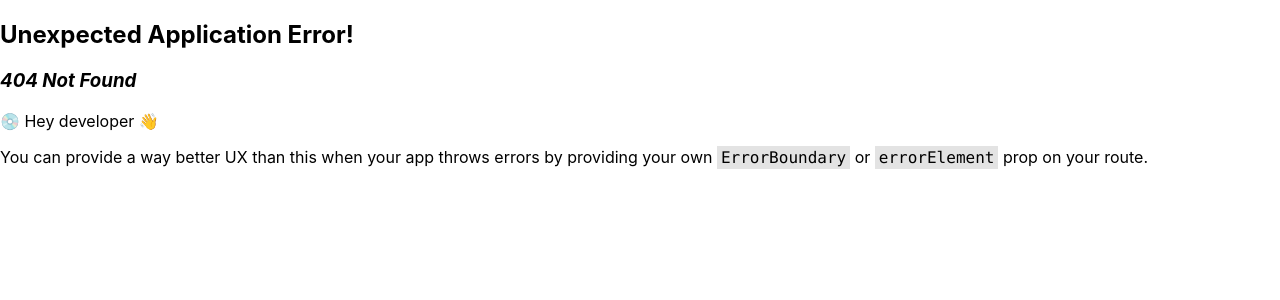
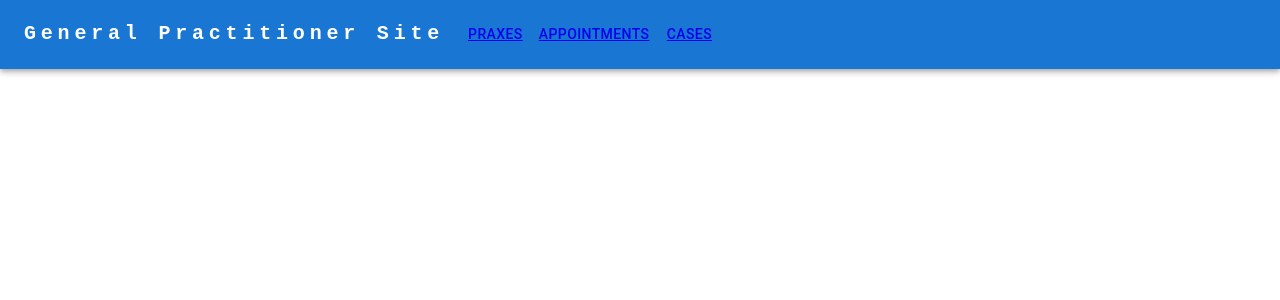
Before and after one commit to Dinnyeee/Backend, a React (Create React App) app in the folder frontend/: page /doctorstart in a window 1280 px wide. Before the commit this address had no page. Shown: the top 300 px of the page. Built offline with nearby package versions, Linux system fonts and the light colour scheme.

Commit message:
Doctor things

```diff
--- a/frontend/src/App.js
+++ b/frontend/src/App.js
@@ -8,21 +8,24 @@
 import {Register} from './login_register/Register';
 import {Praxes} from './doctor/Praxes';
 import { Appointments } from './doctor/Appointments';
+import { DoctorStart } from './doctor/DoctorStart';
 
 
 function App() {
-  /*const [currentForm, setCurrentForm] = useState('appointments');
+  const [currentForm, setCurrentForm] = useState('appointments');
 
   const toggleForm = (formName) => {
     setCurrentForm(formName);
-  }*/
+  }
   return (
 
     <div className="App">
-
       <div>
-        <Appointments></Appointments>
+       <SimpleAppBar></SimpleAppBar>
       </div>
+      {
+        currentForm === "login" ? <Login onFormSwitch={toggleForm} /> : <Register onFormSwitch={toggleForm} />
+      }
 
     </div>
   );
--- /dev/null
+++ b/frontend/src/doctor/AddNewAppointmentForm.jsx
@@ -0,0 +1,53 @@
+import React, { useState } from "react";
+import Toolbar from '@mui/material/Toolbar';
+import Container from '@mui/material/Container';
+import AppBar from '@mui/material/AppBar';
+import Typography from '@mui/material/Typography';
+
+export const AddNewAppointmentForm = (props) => {
+return (
+        <AppBar position="static">
+          <Container maxWidth="sm">
+            <Toolbar disableGutters>
+              <Typography
+                variant="h6"
+                noWrap
+                component="a"
+                href="#app-bar-with-responsive-menu"
+                sx={{
+                  mr: 2,
+                  display: { xs: 'none', md: 'flex' },
+                  fontFamily: 'monospace',
+                  fontWeight: 700,
+                  letterSpacing: '.3rem',
+                  color: 'inherit',
+                  textDecoration: 'none',
+                }}
+              >
+                General Practitioner Site
+              </Typography>
+
+              <Typography
+                variant="h5"
+                noWrap
+                component="a"
+                href="#app-bar-with-responsive-menu"
+                sx={{
+                  mr: 2,
+                  display: { xs: 'flex', md: 'none' },
+                  flexGrow: 1,
+                  fontFamily: 'monospace',
+                  fontWeight: 700,
+                  letterSpacing: '.3rem',
+                  color: 'inherit',
+                  textDecoration: 'none',
+                }}
+              >
+                GPApp
+              </Typography>
+
+            </Toolbar>
+          </Container>
+        </AppBar>
+    );
+}
--- a/frontend/src/doctor/Appointments.jsx
+++ b/frontend/src/doctor/Appointments.jsx
@@ -20,7 +20,7 @@
 
     return (
       <div>
-            <AppBar position="static">
+          <AppBar position="static">
           <Container maxWidth="sm">
             <Toolbar disableGutters>
               <Typography
@@ -66,7 +66,7 @@
         <Container>
           <Container>
             <Button>
-              <Link to = '/praxes'>
+              <Link to = '/addnewappointmentform'>
                 Add new appointment dates
               </Link>
 
--- /dev/null
+++ b/frontend/src/doctor/DoctorResponsiveAppBar.js
@@ -0,0 +1,142 @@
+import * as React from 'react';
+import AppBar from '@mui/material/AppBar';
+import Box from '@mui/material/Box';
+import Toolbar from '@mui/material/Toolbar';
+import IconButton from '@mui/material/IconButton';
+import Typography from '@mui/material/Typography';
+import Menu from '@mui/material/Menu';
+import MenuIcon from '@mui/icons-material/Menu';
+import Container from '@mui/material/Container';
+import Button from '@mui/material/Button';
+import MenuItem from '@mui/material/MenuItem';
+import { Link } from "react-router-dom";
+
+const pages = ['Praxes', 'Appointments', 'Cases'];
+
+function DoctorResponsiveAppBar() {
+  const [anchorElNav, setAnchorElNav] = React.useState(null);
+  const [anchorElUser, setAnchorElUser] = React.useState(null);
+
+  const handleOpenNavMenu = (event) => {
+    setAnchorElNav(event.currentTarget);
+  };
+
+
+  const handleCloseNavMenu = () => {
+    setAnchorElNav(null);
+  };
+
+
+  return (
+    <AppBar position="static">
+      <Container maxWidth="xl">
+        <Toolbar disableGutters>
+          <Typography
+            variant="h6"
+            noWrap
+            component="a"
+            href="#app-bar-with-responsive-menu"
+            sx={{
+              mr: 2,
+              display: { xs: 'none', md: 'flex' },
+              fontFamily: 'monospace',
+              fontWeight: 700,
+              letterSpacing: '.3rem',
+              color: 'inherit',
+              textDecoration: 'none',
+            }}
+          >
+            General Practitioner Site
+          </Typography>
+
+          <Box sx={{ flexGrow: 1, display: { xs: 'flex', md: 'none' } }}>
+            <IconButton
+              size="large"
+              aria-label="account of current user"
+              aria-controls="menu-appbar"
+              aria-haspopup="true"
+              onClick={handleOpenNavMenu}
+              color="inherit"
+            >
+              <MenuIcon />
+            </IconButton>
+            <Menu
+              id="menu-appbar"
+              anchorEl={anchorElNav}
+              anchorOrigin={{
+                vertical: 'bottom',
+                horizontal: 'left',
+              }}
+              keepMounted
+              transformOrigin={{
+                vertical: 'top',
+                horizontal: 'left',
+              }}
+              open={Boolean(anchorElNav)}
+              onClose={handleCloseNavMenu}
+              sx={{
+                display: { xs: 'block', md: 'none' },
+              }}
+            >
+              {pages.map((page) => (
+                <MenuItem key={page} onClick={handleCloseNavMenu}>
+                  <Typography textAlign="center">{page}</Typography>
+                </MenuItem>
+              ))}
+            </Menu>
+          </Box>
+          <Typography
+            variant="h5"
+            noWrap
+            component="a"
+            href="#app-bar-with-responsive-menu"
+            sx={{
+              mr: 2,
+              display: { xs: 'flex', md: 'none' },
+              flexGrow: 1,
+              fontFamily: 'monospace',
+              fontWeight: 700,
+              letterSpacing: '.3rem',
+              color: 'inherit',
+              textDecoration: 'none',
+            }}
+          >
+            GPApp
+          </Typography>
+          <Box sx={{ flexGrow:1, display: { xs: 'none', md: 'flex' } }}>
+            <Button
+                onClick={handleCloseNavMenu}
+                sx={{ my: 2, color: 'white', display: 'block' }}
+              >
+                <Link to = '/praxes'>
+                  Praxes
+                </Link>
+
+              </Button>
+              <Button
+                onClick={handleCloseNavMenu}
+                sx={{ my: 2, color: 'white', display: 'block' }}
+              >
+                <Link to = '/appointments'>
+                  Appointments
+                </Link>
+
+              </Button>
+              <Button
+                onClick={handleCloseNavMenu}
+                sx={{ my: 2, color: 'white', display: 'block' }}
+              >
+                <Link to = '/cases'>
+                  Cases
+                </Link>
+
+              </Button>
+          </Box>
+
+
+        </Toolbar>
+      </Container>
+    </AppBar>
+  );
+}
+export default DoctorResponsiveAppBar;
--- /dev/null
+++ b/frontend/src/doctor/DoctorStart.jsx
@@ -0,0 +1,12 @@
+import React, { useState } from "react";
+import Toolbar from '@mui/material/Toolbar';
+import Container from '@mui/material/Container';
+import AppBar from '@mui/material/AppBar';
+import Typography from '@mui/material/Typography';
+import DoctorResponsiveAppBar from './DoctorResponsiveAppBar';
+
+export const DoctorStart = (props) => {
+  return (
+          <DoctorResponsiveAppBar></DoctorResponsiveAppBar>
+  );
+}
--- a/frontend/src/doctor/Praxes.jsx
+++ b/frontend/src/doctor/Praxes.jsx
@@ -12,6 +12,7 @@
 import Grid from '@mui/material/Grid';
 import Text from '@mui/material/ListItemText';
 import AppBar from '@mui/material/AppBar';
+
 interface TabPanelProps {
   children?: React.ReactNode;
   index: number;
--- a/frontend/src/login_register/Login.jsx
+++ b/frontend/src/login_register/Login.jsx
@@ -1,6 +1,7 @@
 import React, { useState } from "react";
 import Toolbar from '@mui/material/Toolbar';
 import Container from '@mui/material/Container';
+import { Link } from "react-router-dom";
 
 export const Login = (props) => {
     const [email, setEmail] = useState('');
@@ -21,8 +22,10 @@
                     <input value={email} onChange={(e) => setEmail(e.target.value)}type="email" placeholder="youremail@gmail.com" id="email" name="email" />
                     <div htmlFor="password">Password</div>
                     <input value={pass} onChange={(e) => setPass(e.target.value)} type="password" placeholder="********" id="password" name="password" />
-                    <div><button type="submit" className="link-btn" onClick={() => props.onFormSwitch('admin')}>Log In</button>
-                </div>
+                    <div><button type="submit"><Link to = '/doctorstart'>
+                        Log In
+                    </Link></button>
+                    </div>
                 </form>
                 <button className="link-btn" onClick={() => props.onFormSwitch('register')}>Don't have an account? Register here.</button>
             </div>
--- a/frontend/src/login_register/Register.jsx
+++ b/frontend/src/login_register/Register.jsx
@@ -1,6 +1,7 @@
 import React, { useState } from "react";
 import Toolbar from '@mui/material/Toolbar';
 import Container from '@mui/material/Container';
+import { Link } from "react-router-dom";
 
 export const Register = (props) => {
     const [email, setEmail] = useState('');
@@ -24,7 +25,9 @@
                 <input value={email} onChange={(e) => setEmail(e.target.value)}type="email" placeholder="youremail@gmail.com" id="email" name="email" />
                 <div htmlFor="password">Password</div>
                 <input value={pass} onChange={(e) => setPass(e.target.value)} type="password" placeholder="********" id="password" name="password" />
-                <div><button type="submit">Log In</button>
+                <div><button type="submit"><Link to = '/doctorstart'>
+                    Log In
+                </Link></button>
                 </div></form>
                 <button className="link-btn" onClick={() => props.onFormSwitch('login')}>Already have an account? Login here.</button>
                 </div>
```
Also changed, not shown: frontend/src/index.js (+27 -0 lines).
